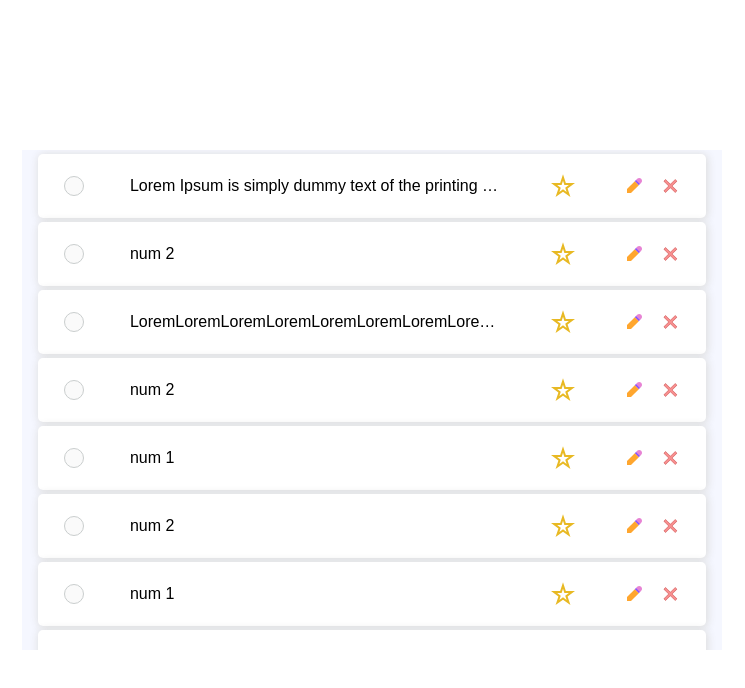
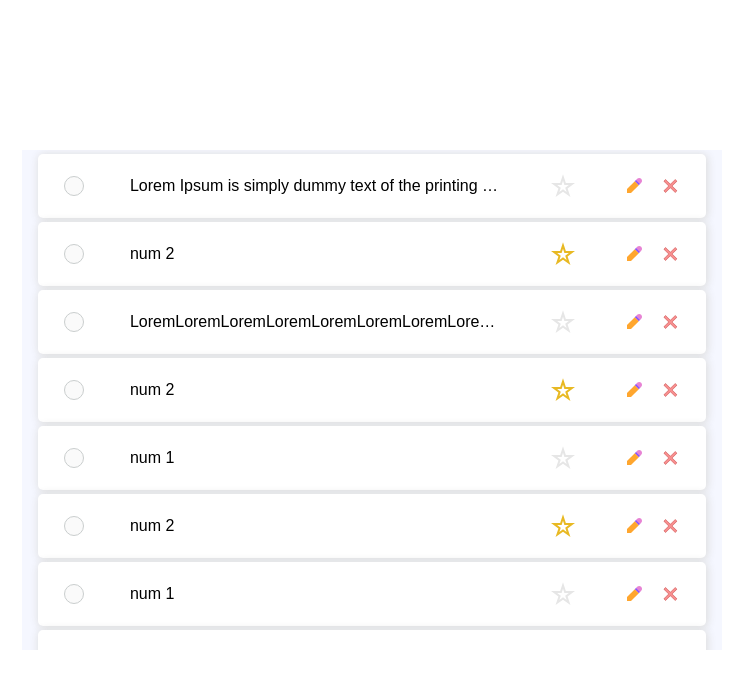
Before and after one commit to GhazalehEslamifard/task-list, a React (Create React App) app: page / in a window 1280 px wide. Shown: the top 688 px of the page, without its empty margins (268-1013 px from the left). Built offline with nearby package versions, Linux system fonts and the light colour scheme.

Commit message:
define store using mobx-state-tree and provide it for whole the app

```diff
--- a/package.json
+++ b/package.json
@@ -5,8 +5,9 @@
   "dependencies": {
     "@emotion/react": "^11.9.3",
     "@emotion/styled": "^11.9.3",
-    "mobx": "^6.6.0",
+    "mobx": "^6.6.1",
     "mobx-react-lite": "^3.4.0",
+    "mobx-state-tree": "^5.1.5",
     "react": "^18.2.0",
     "react-dom": "^18.2.0",
     "react-scripts": "^5.0.1",
--- a/src/App.tsx
+++ b/src/App.tsx
@@ -1,15 +1,13 @@
-import { Global } from "@emotion/react";
 import React from "react";
 
 import { TaskList } from "./pages/task-list";
-import { globalStyles } from "./styles";
-
+import { Provider } from "./provider";
+import { store } from "./stores/store";
 function App() {
   return (
-    <>
-      <Global styles={globalStyles} />
+    <Provider store={store}>
       <TaskList />
-    </>
+    </Provider>
   );
 }
 
--- a/src/index.tsx
+++ b/src/index.tsx
@@ -1,14 +1,17 @@
+import { Global } from "@emotion/react";
 import React from "react";
 import ReactDOM from "react-dom/client";
 
 import App from "./App";
 import reportWebVitals from "./reportWebVitals";
+import { globalStyles } from "./styles";
 
 const root = ReactDOM.createRoot(
   document.getElementById("root") as HTMLElement
 );
 root.render(
   <React.StrictMode>
+    <Global styles={globalStyles} />
     <App />
   </React.StrictMode>
 );
--- a/src/mockData.ts
+++ b/src/mockData.ts
@@ -1,90 +1,86 @@
-export type Task = {
-  description: string;
-  id: number;
-  importantLabel: boolean;
-};
+import { TaskType } from "./stores/task";
 
-export const taskList: Task[] = [
+export const taskList = [
   {
     description:
       "Lorem Ipsum is simply dummy text of the printing and typesetting industry. Lorem Ipsum has been the industry's standard dummy text ever since the 1500s, when an unknown printer took a galley of type and scrambled it to make a type specimen book.",
-    id: 1,
-    importantLabel: false,
+    id: "1",
+    hasStarTag: false,
   },
   {
     description: "num 2",
-    id: 2,
-    importantLabel: true,
+    id: "2",
+    hasStarTag: true,
   },
   {
     description:
       "LoremLoremLoremLoremLoremLoremLoremLoremLoremLoremLoremLoremLoremLoremLoremLoremLoremLoremLoremLoremLoremLoremLorem",
-    id: 3,
-    importantLabel: false,
+    id: "3",
+    hasStarTag: false,
   },
   {
     description: "num 2",
-    id: 4,
-    importantLabel: true,
+    id: "4",
+    hasStarTag: true,
   },
   {
     description: "num 1",
-    id: 5,
-    importantLabel: false,
+    id: "5",
+    hasStarTag: false,
   },
   {
     description: "num 2",
-    id: 6,
-    importantLabel: true,
+    id: "6",
+    hasStarTag: true,
   },
   {
     description: "num 1",
-    id: 7,
-    importantLabel: false,
+    id: "7",
+    hasStarTag: false,
   },
   {
     description: "num 2",
-    id: 8,
-    importantLabel: true,
+    id: "8",
+    hasStarTag: true,
   },
   {
     description: "num 1",
-    id: 9,
-    importantLabel: false,
+    id: "9",
+    hasStarTag: false,
   },
   {
     description: "num 2",
-    id: 10,
-    importantLabel: true,
+    id: "10",
+    hasStarTag: true,
   },
   {
     description: "num 1",
-    id: 11,
-    importantLabel: false,
+    id: "11",
+    hasStarTag: false,
   },
   {
     description: "num 2",
-    id: 12,
-    importantLabel: true,
+    id: "12",
+    hasStarTag: true,
   },
   {
     description: "num 1",
-    id: 13,
-    importantLabel: false,
+    id: "13",
+    hasStarTag: false,
   },
   {
     description: "num 2",
-    id: 14,
-    importantLabel: true,
+    id: "14",
+    hasStarTag: true,
   },
   {
     description: "num 1",
-    id: 15,
-    importantLabel: false,
+    id: "15",
+    hasStarTag: false,
   },
   {
     description: "num 2",
-    id: 16,
-    importantLabel: true,
+    id: "16",
+    hasStarTag: true,
   },
 ];
--- a/src/pages/task-list/index.tsx
+++ b/src/pages/task-list/index.tsx
@@ -1,29 +1,41 @@
-import { memo } from "react";
+import { observer } from "mobx-react-lite";
+import { useCallback } from "react";
 
 import { StarIcon, EditIcon, CloseIcon } from "../../lib/assets/icons";
-import { taskList } from "../../mockData";
+import { useStore } from "../../stores/store";
+import { TaskType } from "../../stores/task";
 
 import {
   List,
   ListItem,
   StyledSpan,
-  BookmarkButton,
+  StarButton,
   Wrapper,
   Checkbox,
   StyledLabel,
 } from "./styles";
 
 function TaskListComponent(): React.ReactElement {
+  const store = useStore();
+
+  const handleToggleStarTag = useCallback(
+    (task: TaskType) => task.toggleStarTag(),
+    []
+  );
+
   return (
     <List>
-      {taskList.map((task) => (
+      {store.tasks.map((task) => (
         <ListItem key={task.id}>
           <StyledLabel htmlFor="checkbox">Multi-select checkbox</StyledLabel>
           <Checkbox type="checkbox" id="checkbox" />
           <StyledSpan>{task.description}</StyledSpan>
-          <BookmarkButton>
+          <StarButton
+            onClick={() => handleToggleStarTag(task)}
+            isActivated={task.hasStarTag}
+          >
             <StarIcon />
-          </BookmarkButton>
+          </StarButton>
           <Wrapper>
             <button>
               <EditIcon />
@@ -38,4 +50,4 @@ function TaskListComponent(): React.ReactElement {
   );
 }
 
-export const TaskList = memo(TaskListComponent);
+export const TaskList = observer(TaskListComponent);
--- a/src/pages/task-list/styles.ts
+++ b/src/pages/task-list/styles.ts
@@ -74,9 +74,9 @@ export const StyledSpan = styled.p`
   text-overflow: ellipsis;
 `;
 
-export const BookmarkButton = styled.button`
+export const StarButton = styled.button<{ isActivated: boolean }>`
   svg {
-    fill: #e8b923;
+    fill: ${({ isActivated }): string => (isActivated ? "#e8b923" : "#e6e6e6")};
   }
 `;
 
--- /dev/null
+++ b/src/provider.tsx
@@ -0,0 +1,20 @@
+import { observer } from "mobx-react-lite";
+import { useMemo } from "react";
+
+import { StoreContext, StoreType } from "./stores/store";
+
+interface Props {
+  store: StoreType;
+  children: React.ReactNode;
+}
+function ProviderComponent({ store, children }: Props) {
+  const contextValue = useMemo(() => ({ tasks: store.tasks }), []);
+
+  return (
+    <StoreContext.Provider value={contextValue}>
+      {children}
+    </StoreContext.Provider>
+  );
+}
+
+export const Provider = observer(ProviderComponent);
--- /dev/null
+++ b/src/stores/store.ts
@@ -0,0 +1,20 @@
+import { Instance, types } from "mobx-state-tree";
+import { useContext, createContext } from "react";
+
+import { taskList } from "../mockData";
+
+import { Task } from "./task";
+
+export const Store = types.model("Tasks", {
+  tasks: types.array(Task),
+});
+
+export type StoreType = Instance<typeof Store>;
+
+export const StoreContext = createContext<StoreType>(null!);
+
+export function useStore(): StoreType {
+  return useContext(StoreContext);
+}
+
+export const store = Store.create({ tasks: taskList });
--- /dev/null
+++ b/src/stores/task.ts
@@ -0,0 +1,16 @@
+import { Instance, types } from "mobx-state-tree";
+import * as uuid from "uuid";
+
+export const Task = types
+  .model("Task", {
+    hasStarTag: types.optional(types.boolean, false),
+    description: types.string,
+    id: types.optional(types.identifier, uuid.v4()),
+  })
+  .actions((self) => ({
+    toggleStarTag() {
+      self.hasStarTag = !self.hasStarTag;
+    },
+  }));
+
+export type TaskType = Instance<typeof Task>;
```
Also changed, not shown: 1 other file (tests, documents, lock files or other folders).
